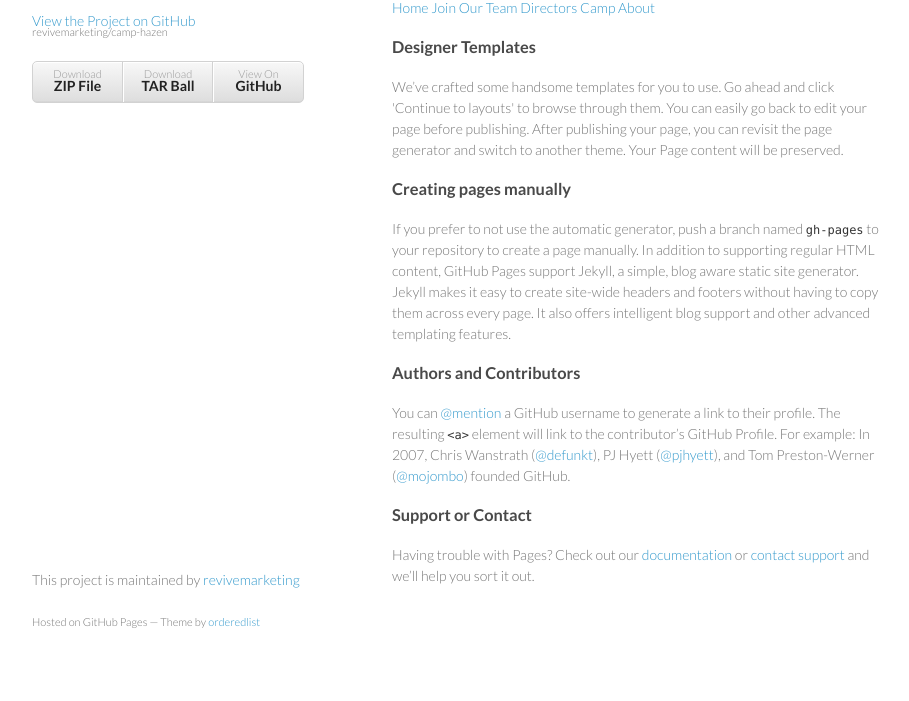
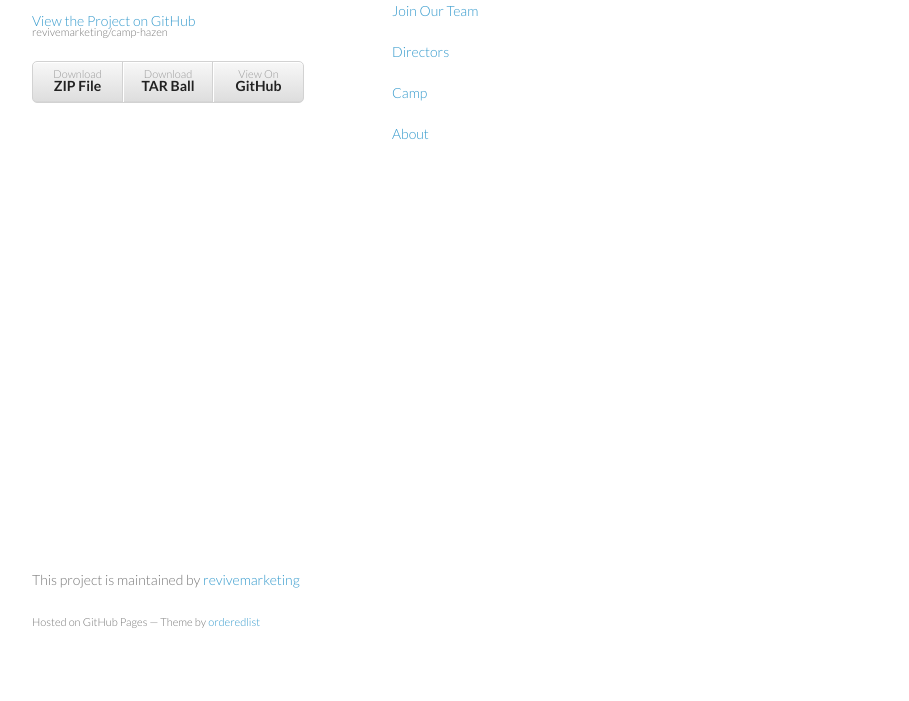
Before and after one commit to jessedmatlock/camp-hazen, a website: page index.html in a window 1280 px wide. Shown: the part 99-800 px from the top of the page, without its empty margins (178-1087 px from the left). Drawn offline with Linux system fonts and the light colour scheme.

Commit message:
update links

```diff
--- a/index.html
+++ b/index.html
@@ -28,35 +28,11 @@
         </ul>
       </header>
       <section>
-        <h3>
-<a id="welcome-to-github-pages" class="anchor" href="#welcome-to-github-pages" aria-hidden="true"><span class="octicon octicon-link"></span></a>Welcome to GitHub Pages.</h3>
-<p>
-	<a href="http://revivemarketing.github.io/camp-hazen/home.html"  class="">Home</a>
-	<a href="http://revivemarketing.github.io/camp-hazen/join.html"  class="">Join Our Team</a>
-	<a href="http://revivemarketing.github.io/camp-hazen/directors.html"  class="">Directors</a>
-	<a href="http://revivemarketing.github.io/camp-hazen/camp.html"  class="">Camp</a>
-	<a href="http://revivemarketing.github.io/camp-hazen/about.html"  class="">About</a>
-</p>
-
-<h3>
-<a id="designer-templates" class="anchor" href="#designer-templates" aria-hidden="true"><span class="octicon octicon-link"></span></a>Designer Templates</h3>
-
-<p>We’ve crafted some handsome templates for you to use. Go ahead and click 'Continue to layouts' to browse through them. You can easily go back to edit your page before publishing. After publishing your page, you can revisit the page generator and switch to another theme. Your Page content will be preserved.</p>
-
-<h3>
-<a id="creating-pages-manually" class="anchor" href="#creating-pages-manually" aria-hidden="true"><span class="octicon octicon-link"></span></a>Creating pages manually</h3>
-
-<p>If you prefer to not use the automatic generator, push a branch named <code>gh-pages</code> to your repository to create a page manually. In addition to supporting regular HTML content, GitHub Pages support Jekyll, a simple, blog aware static site generator. Jekyll makes it easy to create site-wide headers and footers without having to copy them across every page. It also offers intelligent blog support and other advanced templating features.</p>
-
-<h3>
-<a id="authors-and-contributors" class="anchor" href="#authors-and-contributors" aria-hidden="true"><span class="octicon octicon-link"></span></a>Authors and Contributors</h3>
-
-<p>You can <a href="https://github.com/blog/821" class="user-mention">@mention</a> a GitHub username to generate a link to their profile. The resulting <code>&lt;a&gt;</code> element will link to the contributor’s GitHub Profile. For example: In 2007, Chris Wanstrath (<a href="https://github.com/defunkt" class="user-mention">@defunkt</a>), PJ Hyett (<a href="https://github.com/pjhyett" class="user-mention">@pjhyett</a>), and Tom Preston-Werner (<a href="https://github.com/mojombo" class="user-mention">@mojombo</a>) founded GitHub.</p>
-
-<h3>
-<a id="support-or-contact" class="anchor" href="#support-or-contact" aria-hidden="true"><span class="octicon octicon-link"></span></a>Support or Contact</h3>
-
-<p>Having trouble with Pages? Check out our <a href="https://help.github.com/pages">documentation</a> or <a href="https://github.com/contact">contact support</a> and we’ll help you sort it out.</p>
+		<p><a href="http://revivemarketing.github.io/camp-hazen/home.html"  class="">Home</a></p>
+		<p><a href="http://revivemarketing.github.io/camp-hazen/join.html"  class="">Join Our Team</a></p>
+		<p><a href="http://revivemarketing.github.io/camp-hazen/directors.html"  class="">Directors</a></p>
+		<p><a href="http://revivemarketing.github.io/camp-hazen/camp.html"  class="">Camp</a></p>
+		<p><a href="http://revivemarketing.github.io/camp-hazen/about.html"  class="">About</a></p>
       </section>
       <footer>
         <p>This project is maintained by <a href="https://github.com/revivemarketing">revivemarketing</a></p>
```
